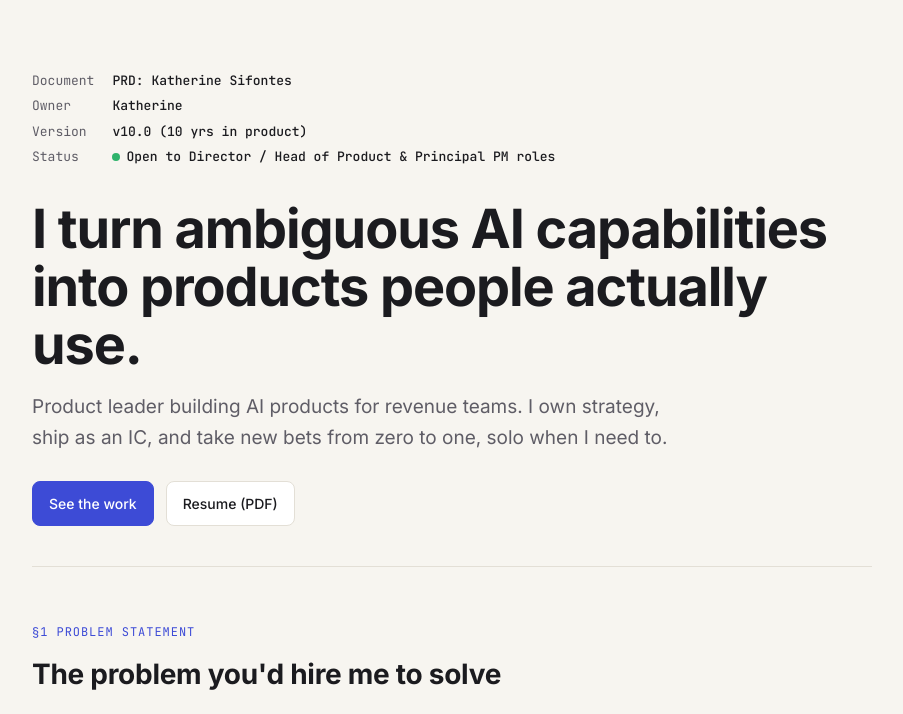
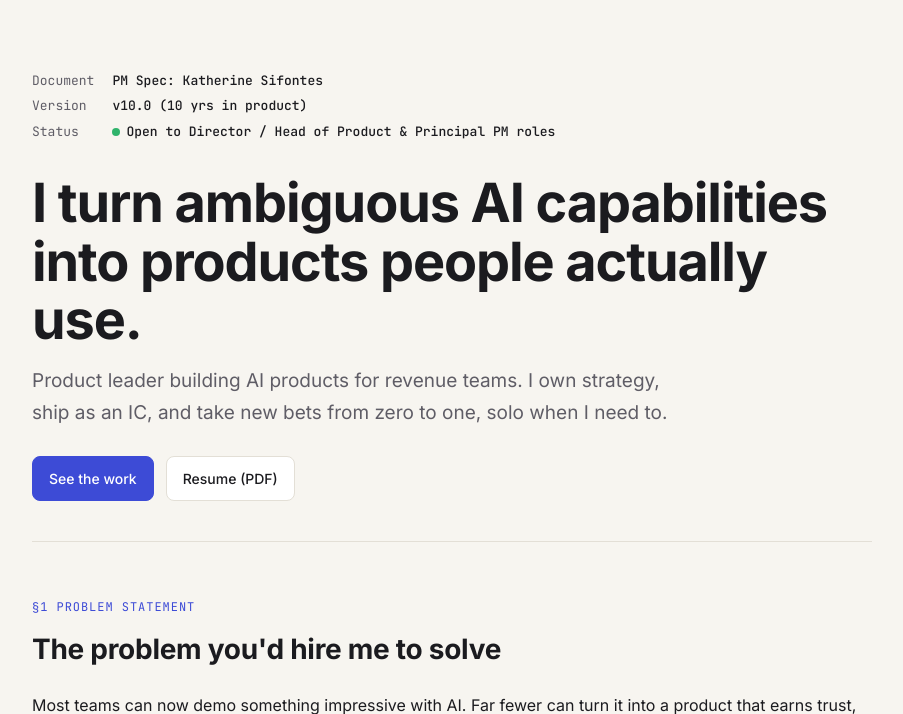
Before and after one commit to katherineasifontes-dot/portfolio, a plain HTML site: page index.html in a window 1280 px wide. Shown: the part 59-773 px from the top of the page, without its empty margins (188-1091 px from the left). Drawn offline with Linux system fonts and the light colour scheme.

Commit message:
Rename doc header to PM Spec and drop Owner row
Co-Authored-By: Claude Opus 5.5 <noreply@anthropic.com>

```diff
--- a/index.html
+++ b/index.html
@@ -30,8 +30,7 @@
 
   <div class="doc-head">
     <div class="meta">
-      <span>Document</span><b>PRD: Katherine Sifontes</b>
-      <span>Owner</span><b>Katherine</b>
+      <span>Document</span><b>PM Spec: Katherine Sifontes</b>
       <span>Version</span><b>v10.0 (10 yrs in product)</b>
       <span>Status</span><b class="status">Open to Director / Head of Product &amp; Principal PM roles</b>
     </div>
```
